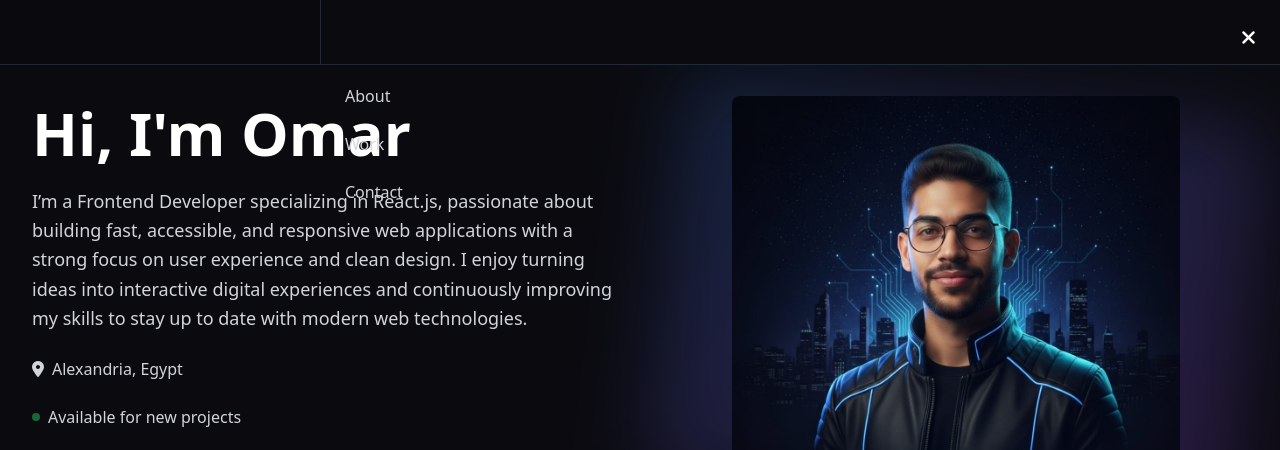
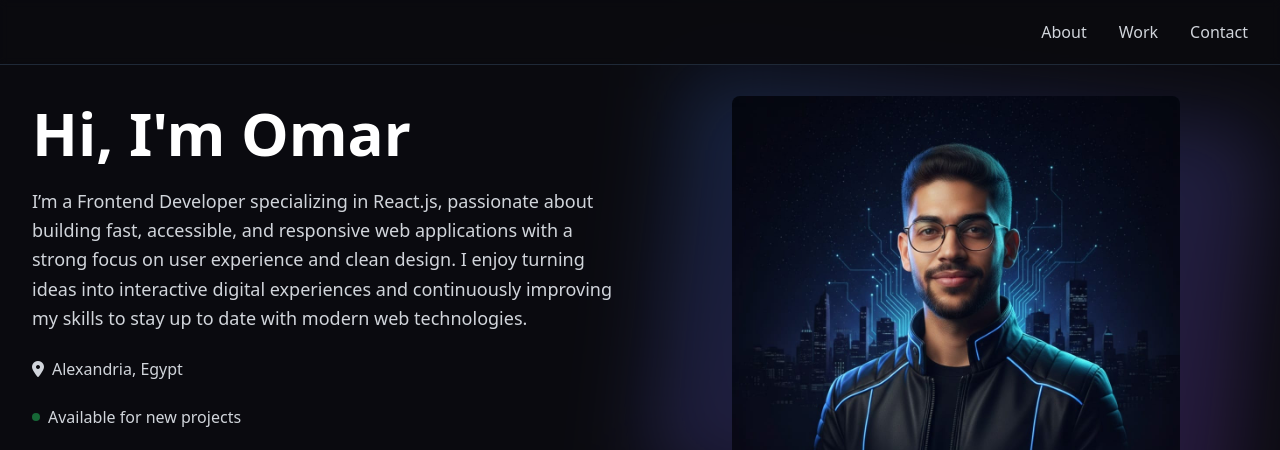
Before and after one commit to omarkhaled003/Omar-portfolio, a website: page index.html in a window 1280 px wide. Shown: the top 450 px of the page. Drawn offline with nearby package versions, Linux system fonts and the light colour scheme.

```diff
--- a/index.html
+++ b/index.html
@@ -38,7 +38,8 @@
         </div>
 
         <!-- Mobile Menu -->
-        <div id="mobile-menu" class=" fixed inset-y-0 right-0 w-3/4 bg-[#0a0a0f] border-l border-gray-800 z-999">
+        <div id="mobile-menu"
+            class=" fixed inset-y-0 right-0 w-3/4 bg-[#0a0a0f] border-l border-gray-800 z-999 opacity-0">
             <div class="flex flex-col h-full p-6">
                 <div class="flex justify-end items-center mb-8">
                     <button id="close-menu" class="text-white">
```
